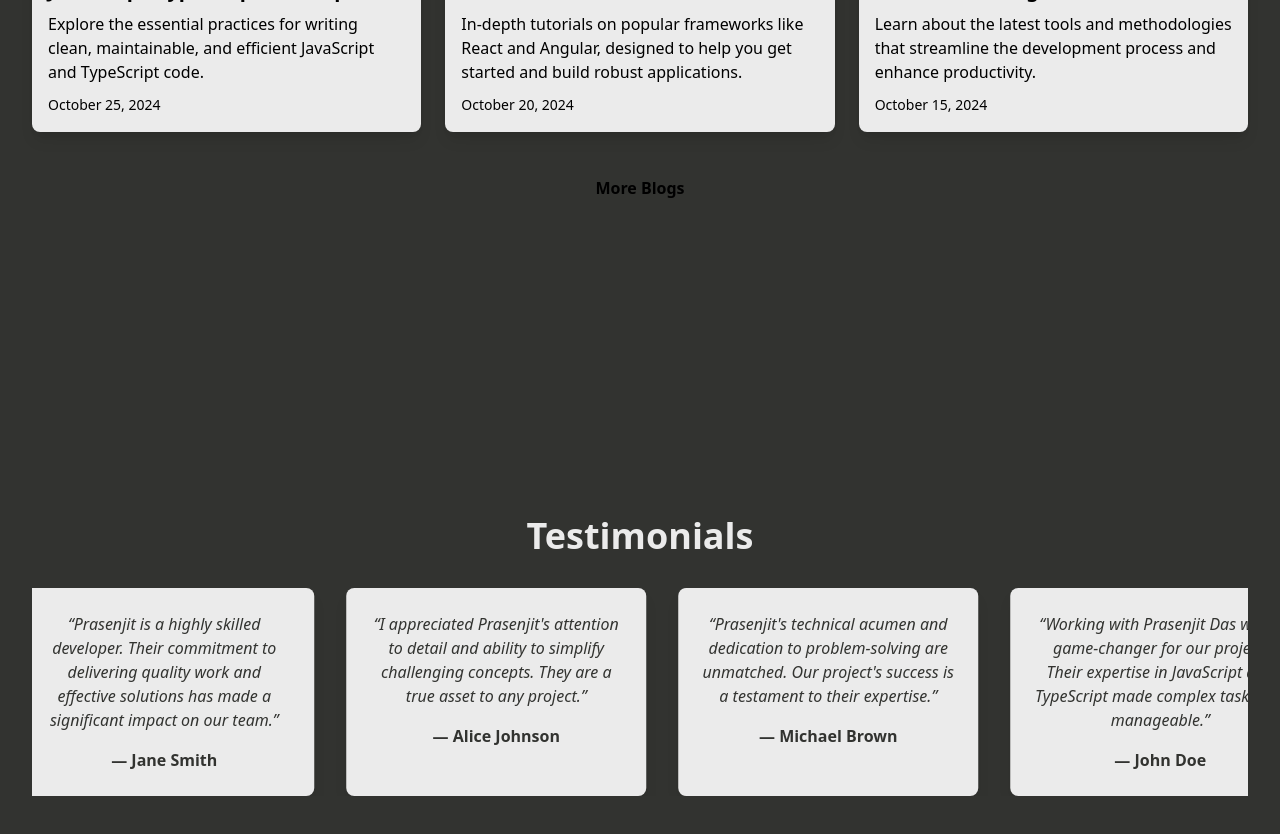
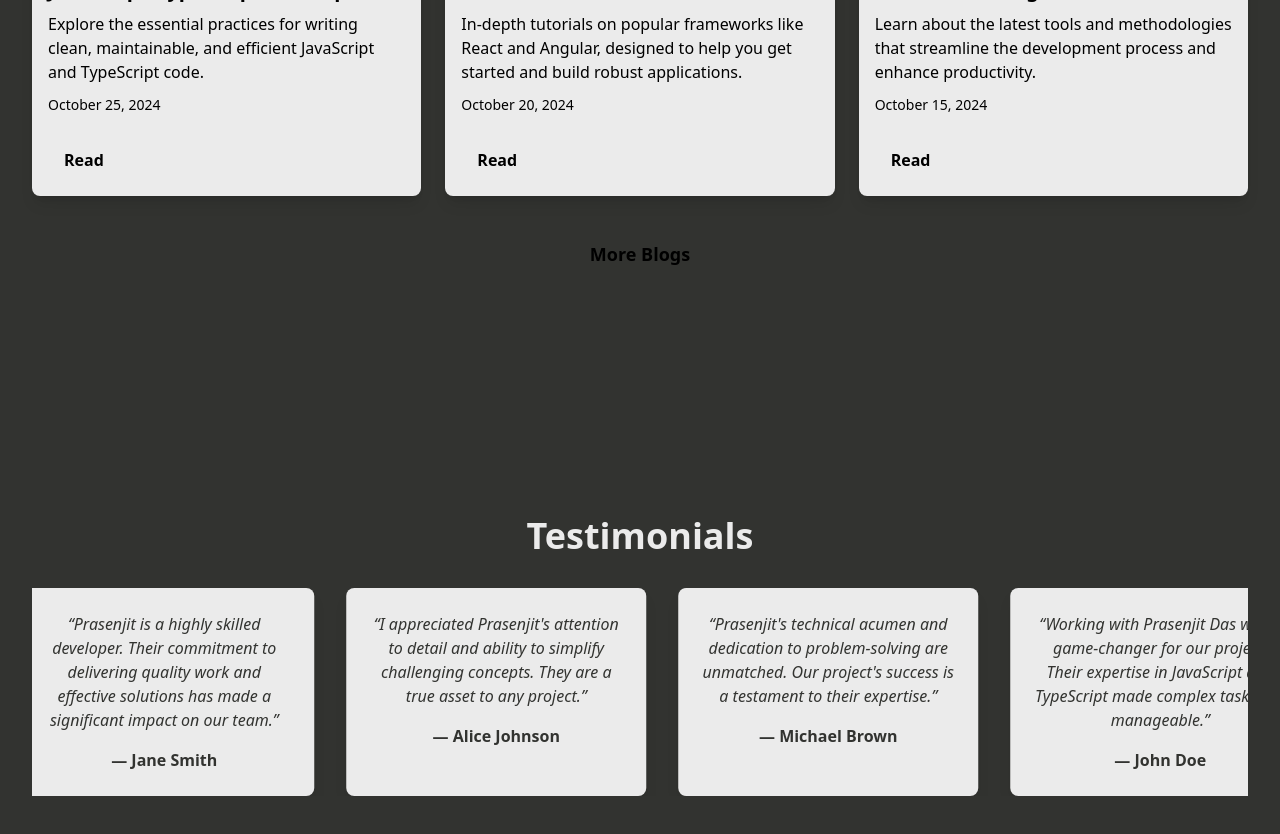
Before and after one commit to prasenjitpriyan/portfolio, a Next.js app: page / in a window 1280 px wide. Shown: the part 5580-6414 px from the top of the page. Built offline with nearby package versions, Linux system fonts and the light colour scheme.

Commit message:
Blog page motion added

```diff
--- a/pages/BlogPage.jsx
+++ b/pages/BlogPage.jsx
@@ -1,6 +1,9 @@
+'use client'
+
 import React from 'react'
 import Image from 'next/image'
 import Link from 'next/link'
+import { motion } from 'framer-motion'
 
 const BlogPage = () => {
   const blogs = [
@@ -38,9 +41,13 @@ const BlogPage = () => {
         </h1>
         <div className="grid grid-cols-1 sm:grid-cols-2 md:grid-cols-3 gap-6">
           {blogs.map((blog, index) => (
-            <div
+            <motion.div
               key={index}
               className="bg-my-color-4 rounded-lg shadow-lg overflow-hidden"
+              whileHover={{ scale: 1.05 }} // Card zoom effect
+              initial={{ opacity: 0, y: 20 }} // Entrance animation
+              animate={{ opacity: 1, y: 0 }}
+              transition={{ duration: 0.3, delay: index * 0.2 }}
             >
               <Image
                 src={blog.image}
@@ -57,18 +64,35 @@ const BlogPage = () => {
                 </h2>
                 <p className="text-gray-600 mb-2">{blog.description}</p>
                 <span className="text-gray-500 text-sm">{blog.date}</span>
+                <div className="mt-4">
+                  <Link href={blog.link}>
+                    <motion.button
+                      className="px-4 py-2 mt-2 bg-blue-600 text-white rounded-lg font-semibold hover:bg-blue-700 transition duration-200"
+                      whileHover={{ scale: 1.1 }} // Button zoom on hover
+                      whileTap={{ scale: 0.95 }} // Button shrink on click
+                    >
+                      Read
+                    </motion.button>
+                  </Link>
+                </div>
               </div>
-            </div>
+            </motion.div>
           ))}
         </div>
 
-        {/* More Blogs Button */}
+        {/* Modified More Blogs Button */}
         <div className="text-center mt-8">
-          <Link
-            href="/blog" // Change this to your actual blog listing page
-            className="inline-block px-6 py-3 bg-blue-600 text-white font-semibold rounded-lg hover:bg-blue-700 transition duration-200"
-          >
-            More Blogs
+          <Link href="/blog">
+            <motion.button
+              className="inline-block px-8 py-3 bg-blue-600 text-white font-semibold text-lg rounded-lg hover:bg-blue-700 transition duration-200"
+              whileHover={{ scale: 1.1 }} // Hover zoom effect
+              whileTap={{ scale: 0.95 }} // Click shrink effect
+              initial={{ opacity: 0, y: 20 }} // Entrance animation
+              animate={{ opacity: 1, y: 0 }}
+              transition={{ duration: 0.3, delay: 0.6 }} // Delayed entrance for emphasis
+            >
+              More Blogs
+            </motion.button>
           </Link>
         </div>
       </div>
```
